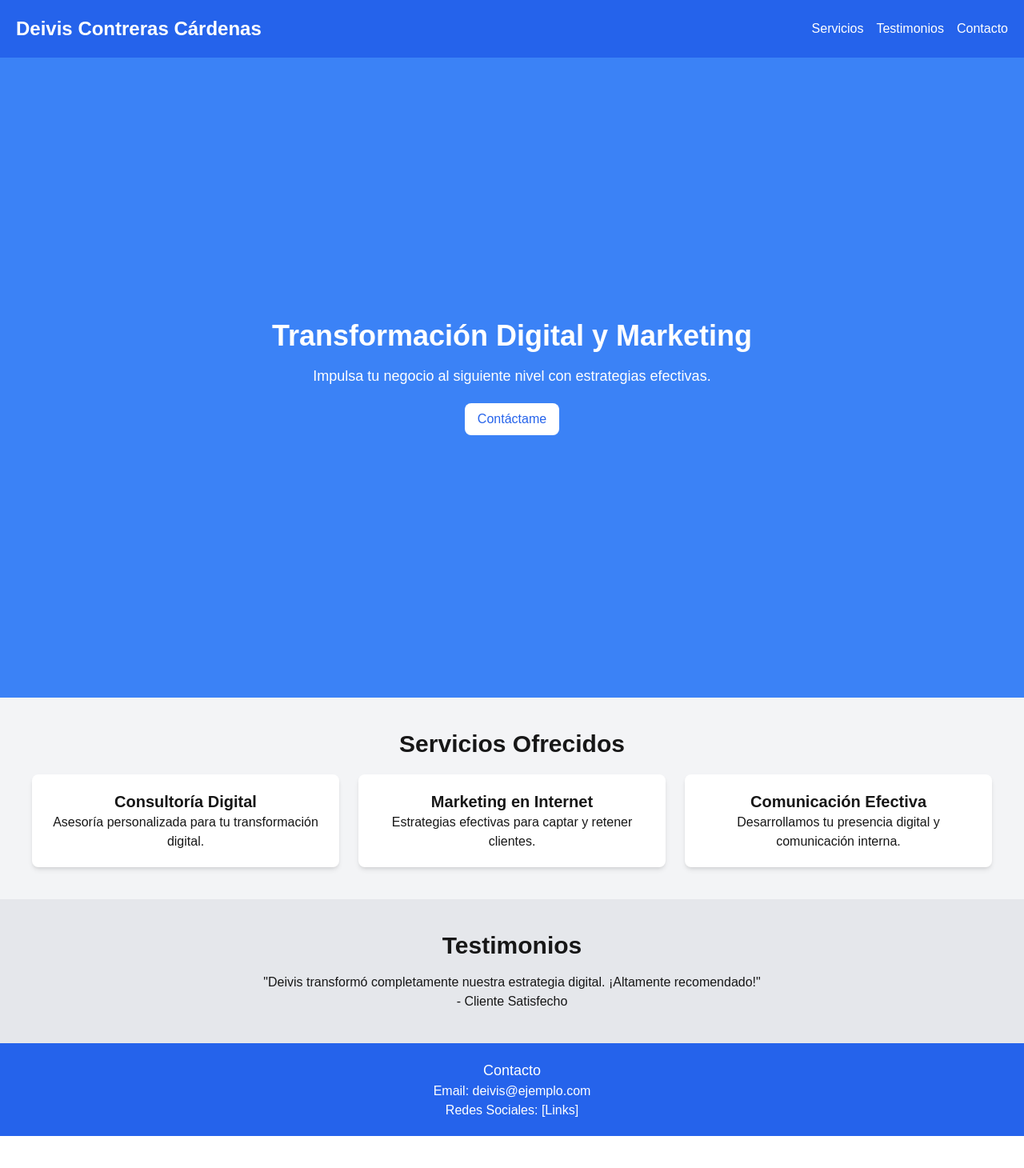
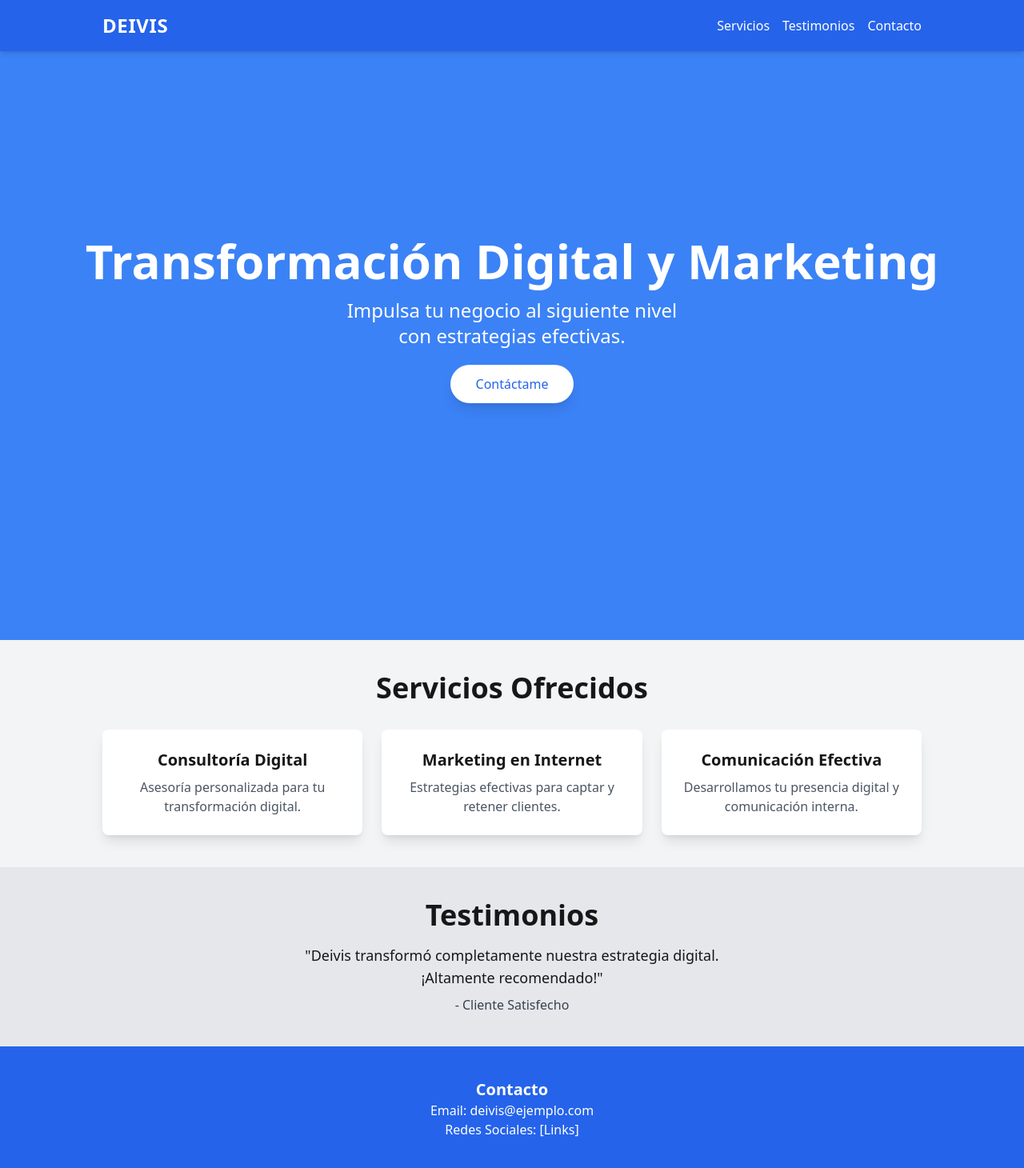
Before and after one commit to deivipluss/landing, a Next.js app: page / in a window 1280 px wide. Shown: the top 1460 px of the page at 80% size. Before the commit the page ends 1420 px from the top, so only its background shows below. Built offline with nearby package versions, Linux system fonts and the light colour scheme.

Commit message:
actualizandoanimaciones

```diff
--- a/app/page.tsx
+++ b/app/page.tsx
@@ -1,58 +1,112 @@
 // app/page.tsx
 import React from 'react';
+import { motion } from 'framer-motion';
 
 const LandingPage = () => {
   return (
-    <div className="bg-gray-100">
+    <div className="bg-gray-100 font-sans">
       {/* Encabezado */}
-      <header className="flex justify-between items-center p-5 bg-blue-600 text-white">
-        <h1 className="text-2xl font-bold">Deivis Contreras Cárdenas</h1>
-        <nav>
-          <ul className="flex space-x-4">
-            <li><a href="#services">Servicios</a></li>
-            <li><a href="#testimonials">Testimonios</a></li>
-            <li><a href="#contact">Contacto</a></li>
-          </ul>
-        </nav>
+      <header className="fixed w-full z-10 top-0 bg-blue-600 text-white shadow-md p-4">
+        <div className="flex justify-between items-center max-w-5xl mx-auto">
+          <h1 className="text-2xl font-bold tracking-wide">DEIVIS</h1>
+          <nav>
+            <ul className="flex space-x-4">
+              <li><a href="#services" className="hover:text-gray-300">Servicios</a></li>
+              <li><a href="#testimonials" className="hover:text-gray-300">Testimonios</a></li>
+              <li><a href="#contact" className="hover:text-gray-300">Contacto</a></li>
+            </ul>
+          </nav>
+        </div>
       </header>
 
       {/* Hero Section */}
-      <section className="flex flex-col items-center justify-center min-h-screen bg-blue-500 text-white text-center">
-        <h2 className="text-4xl font-bold">Transformación Digital y Marketing</h2>
-        <p className="mt-4 text-lg">Impulsa tu negocio al siguiente nivel con estrategias efectivas.</p>
-        <a href="#contact" className="mt-5 px-4 py-2 bg-white text-blue-600 rounded-lg">Contáctame</a>
+      <section className="flex flex-col items-center justify-center min-h-screen bg-blue-500 text-white text-center px-4">
+        <motion.h2
+          className="text-5xl md:text-6xl font-extrabold leading-tight"
+          initial={{ opacity: 0, y: -50 }}
+          animate={{ opacity: 1, y: 0 }}
+          transition={{ duration: 1 }}
+        >
+          Transformación Digital y Marketing
+        </motion.h2>
+        <motion.p
+          className="mt-4 text-lg md:text-2xl max-w-md"
+          initial={{ opacity: 0, y: 50 }}
+          animate={{ opacity: 1, y: 0 }}
+          transition={{ duration: 1, delay: 0.5 }}
+        >
+          Impulsa tu negocio al siguiente nivel con estrategias efectivas.
+        </motion.p>
+        <motion.a
+          href="#contact"
+          className="mt-5 px-8 py-3 bg-white text-blue-600 rounded-full shadow-lg hover:shadow-2xl transition-all duration-300"
+          whileHover={{ scale: 1.1 }}
+        >
+          Contáctame
+        </motion.a>
       </section>
 
       {/* Servicios */}
-      <section id="services" className="p-10 text-center">
-        <h3 className="text-3xl font-bold">Servicios Ofrecidos</h3>
-        <div className="mt-5 grid grid-cols-1 md:grid-cols-3 gap-6">
-          <div className="p-5 bg-white shadow-md rounded-lg">
-            <h4 className="text-xl font-semibold">Consultoría Digital</h4>
-            <p>Asesoría personalizada para tu transformación digital.</p>
-          </div>
-          <div className="p-5 bg-white shadow-md rounded-lg">
-            <h4 className="text-xl font-semibold">Marketing en Internet</h4>
-            <p>Estrategias efectivas para captar y retener clientes.</p>
-          </div>
-          <div className="p-5 bg-white shadow-md rounded-lg">
-            <h4 className="text-xl font-semibold">Comunicación Efectiva</h4>
-            <p>Desarrollamos tu presencia digital y comunicación interna.</p>
-          </div>
+      <section id="services" className="p-10 text-center bg-gray-100">
+        <motion.h3
+          className="text-3xl md:text-4xl font-bold"
+          initial={{ opacity: 0 }}
+          animate={{ opacity: 1 }}
+          transition={{ duration: 1 }}
+        >
+          Servicios Ofrecidos
+        </motion.h3>
+        <div className="mt-8 grid grid-cols-1 md:grid-cols-3 gap-6 max-w-5xl mx-auto">
+          {[
+            { title: "Consultoría Digital", description: "Asesoría personalizada para tu transformación digital." },
+            { title: "Marketing en Internet", description: "Estrategias efectivas para captar y retener clientes." },
+            { title: "Comunicación Efectiva", description: "Desarrollamos tu presencia digital y comunicación interna." }
+          ].map((service, index) => (
+            <motion.div
+              key={index}
+              className="p-6 bg-white shadow-lg rounded-lg transform hover:scale-105 transition duration-300"
+              initial={{ opacity: 0, y: 30 }}
+              animate={{ opacity: 1, y: 0 }}
+              transition={{ duration: 0.8, delay: index * 0.2 }}
+            >
+              <h4 className="text-xl font-semibold">{service.title}</h4>
+              <p className="mt-2 text-gray-600">{service.description}</p>
+            </motion.div>
+          ))}
         </div>
       </section>
 
       {/* Testimonios */}
       <section id="testimonials" className="p-10 bg-gray-200 text-center">
-        <h3 className="text-3xl font-bold">Testimonios</h3>
-        <p className="mt-4">&quot;Deivis transformó completamente nuestra estrategia digital. ¡Altamente recomendado!&quot;</p>
-        <p>- Cliente Satisfecho</p>
+        <h3 className="text-3xl md:text-4xl font-bold">Testimonios</h3>
+        <motion.p
+          className="mt-4 max-w-xl mx-auto text-lg"
+          initial={{ opacity: 0 }}
+          animate={{ opacity: 1 }}
+          transition={{ duration: 1, delay: 0.3 }}
+        >
+          "Deivis transformó completamente nuestra estrategia digital. ¡Altamente recomendado!"
+        </motion.p>
+        <p className="text-gray-700 mt-2">- Cliente Satisfecho</p>
       </section>
 
       {/* Pie de Página */}
-      <footer id="contact" className="p-5 bg-blue-600 text-white text-center">
-        <h3 className="text-lg">Contacto</h3>
-        <p>Email: deivis@ejemplo.com</p>
+      <footer id="contact" className="p-10 bg-blue-600 text-white text-center">
+        <motion.h3
+          className="text-xl font-semibold"
+          initial={{ opacity: 0 }}
+          animate={{ opacity: 1 }}
+          transition={{ duration: 1, delay: 0.2 }}
+        >
+          Contacto
+        </motion.h3>
+        <motion.p
+          initial={{ opacity: 0 }}
+          animate={{ opacity: 1 }}
+          transition={{ duration: 1, delay: 0.5 }}
+        >
+          Email: deivis@ejemplo.com
+        </motion.p>
         <p>Redes Sociales: [Links]</p>
       </footer>
     </div>
```
